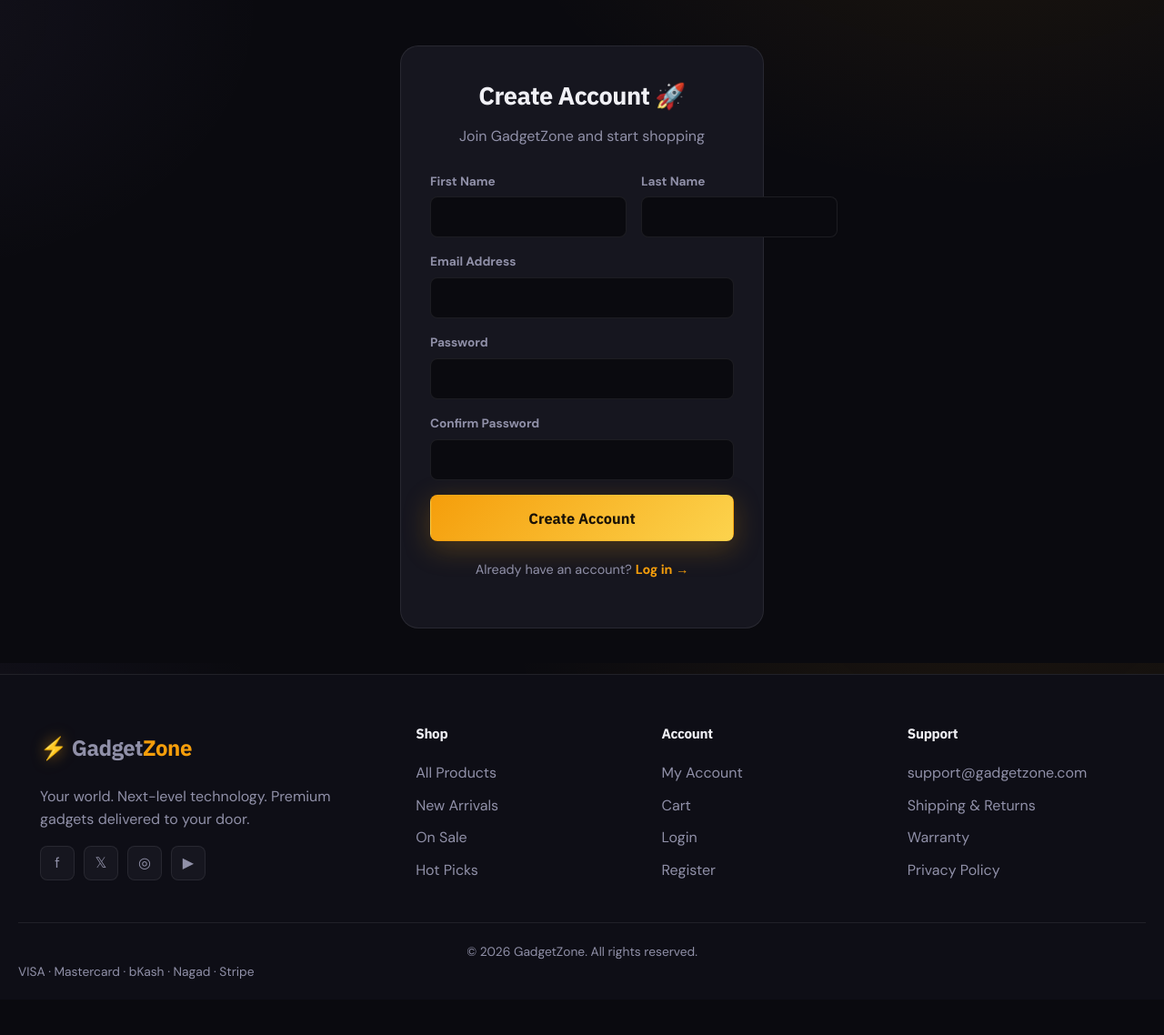
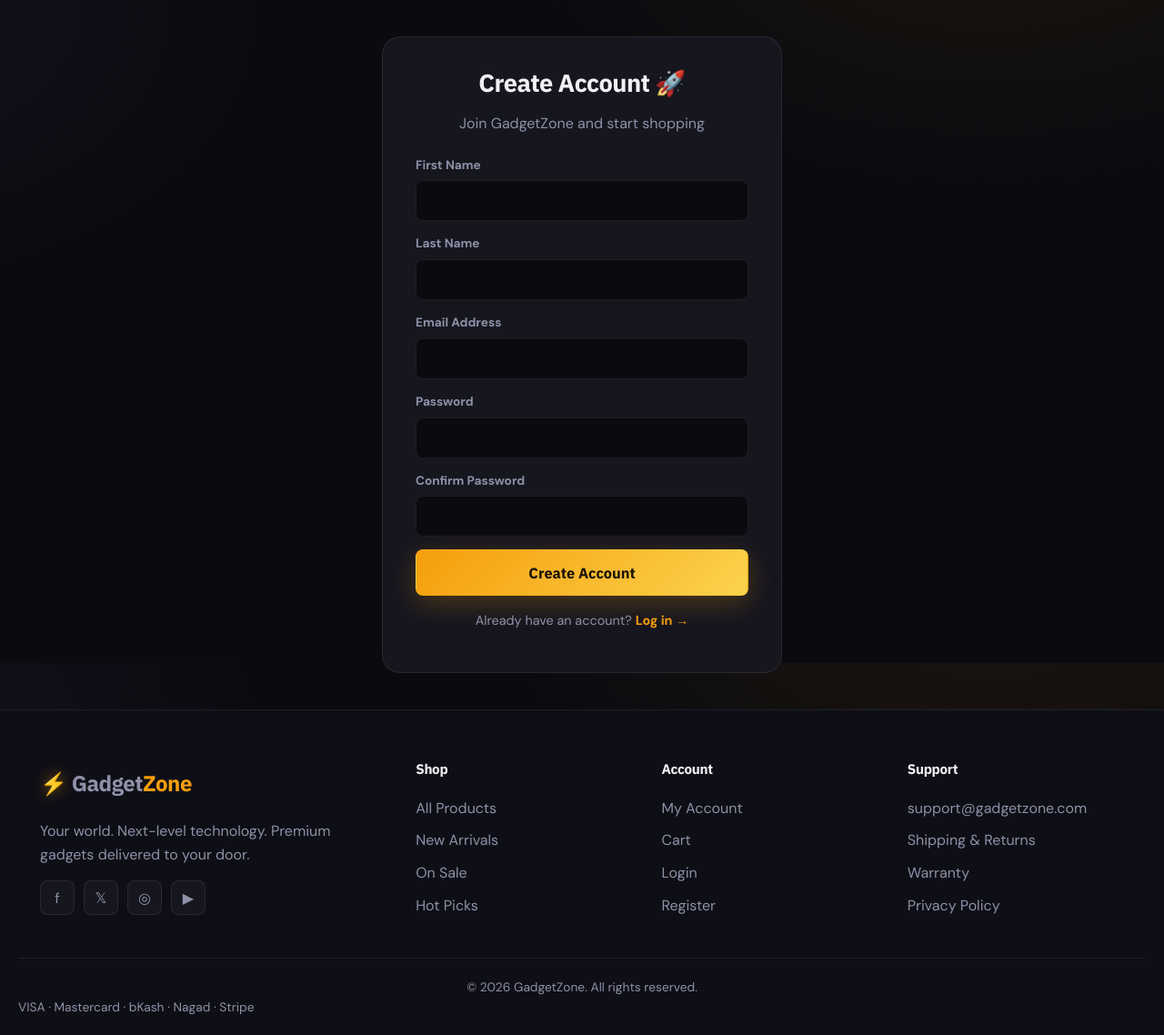
Before and after one commit to thanakornleelalai/gadgetzone, a PHP site: page /pages/register.php in a window 1280 px wide. Shown: the part 71-1209 px from the top of the page at 91% size. Before the commit the page ends 1148 px from the top, so only its background shows below. Run offline with PHP 8.4, Linux system fonts and the light colour scheme; data comes from the database, SQL or seed files in the repository; some libraries are stand-ins or nearby versions.

Commit message:
Stack all register fields vertically and tune card proportions
- Drop the form-grid wrapper so First Name and Last Name each get their
  own row instead of sharing a 2-column line
- Add a scoped style block for the register page: nudges card width
  from 440px to 480px, tightens vertical padding (34/36/30) and field
  margin (16 -> 14) so the now 5-row stacked form stays balanced
  and doesn't look stretched

```diff
--- a/pages/register.php
+++ b/pages/register.php
@@ -45,7 +45,18 @@
 
 require_once __DIR__ . '/../includes/header.php';
 ?>
-<div class="container auth-wrap">
+<style>
+/* Register-specific tweaks — slightly wider card, tighter vertical rhythm
+   so the 5 stacked fields don't make the form look stretched. */
+.auth-wrap.register-wrap { max-width: 480px; margin: 40px auto; }
+.register-wrap .auth-card { padding: 34px 36px 30px; }
+.register-wrap .auth-card h1 { margin-bottom: 4px; }
+.register-wrap .auth-sub { margin-bottom: 22px; }
+.register-wrap .auth-card .field { margin-bottom: 14px; }
+.register-wrap .auth-card .btn-block { margin-top: 6px; }
+.register-wrap .auth-foot { margin-top: 16px; }
+</style>
+<div class="container auth-wrap register-wrap">
     <div class="auth-card">
         <h1>Create Account 🚀</h1>
         <p class="auth-sub">Join GadgetZone and start shopping</p>
@@ -55,10 +66,8 @@
         <?php endif; ?>
 
         <form method="POST" action="<?= url('pages/register.php') ?>">
-            <div class="form-grid">
-                <div class="field"><label>First Name</label><input type="text" name="first_name" required value="<?= e($_POST['first_name'] ?? '') ?>"></div>
-                <div class="field"><label>Last Name</label><input type="text" name="last_name" required value="<?= e($_POST['last_name'] ?? '') ?>"></div>
-            </div>
+            <div class="field"><label>First Name</label><input type="text" name="first_name" required value="<?= e($_POST['first_name'] ?? '') ?>"></div>
+            <div class="field"><label>Last Name</label><input type="text" name="last_name" required value="<?= e($_POST['last_name'] ?? '') ?>"></div>
             <div class="field"><label>Email Address</label><input type="email" name="email" required value="<?= e($_POST['email'] ?? '') ?>"></div>
             <div class="field"><label>Password</label><input type="password" name="password" required minlength="6"></div>
             <div class="field"><label>Confirm Password</label><input type="password" name="confirm" required minlength="6"></div>
```
